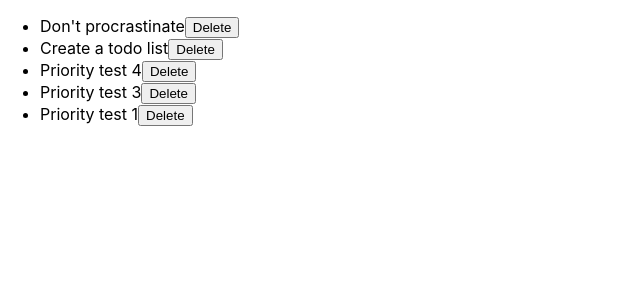
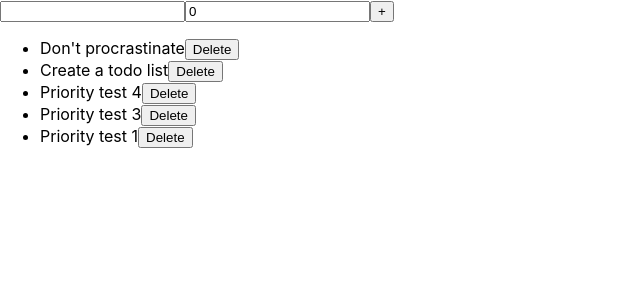
Before and after one commit to MiningCow/react-todo, a React (Create React App) app: page / in a window 1280 px wide. Shown: the top 300 px of the page, without its empty margins (0-640 px from the left). Built offline with nearby package versions, Linux system fonts and the light colour scheme.

Commit message:
Add create todo input

```diff
--- a/src/App.tsx
+++ b/src/App.tsx
@@ -1,4 +1,4 @@
-import { FC } from "react";
+import { useState, FC } from "react";
 import { v4 as uuidv4 } from 'uuid';
 import TodoList from "./TodoList";
 import "./App.css";
@@ -18,8 +18,39 @@ const App: FC = () => {
     { title: "Don't procrastinate", priority: 11, id: uuidv4() }
   ]
 
+  const [todos, setTodos] = useState<todoItem[]>(initialTodos);
+  const [title, setTitle] = useState("");
+  const [priority, setPriority] = useState<number>(0);
+
+  const handleCreateTodo = () => {
+    if (title) {
+      setTodos([...todos, { title: title, priority: priority, id: uuidv4()}])
+      setTitle("");
+      setPriority(0);
+    } else {
+      alert("Todo title cannot be empty");
+    }
+  }
+
+  const deleteTodo = (id: string) => {
+      setTodos(todos.filter(todo => todo.id !== id));
+  }
+
   return (
-    <TodoList initialTodos={initialTodos}/>
+    <>
+      <input
+        type="text"
+        value={title}
+        onChange={(e) => setTitle(e.target.value)}
+      />
+      <input
+        type="number"
+        value={priority}
+        onChange={(e) => setPriority(Number(e.target.value))}
+      />
+      <button onClick={() => handleCreateTodo()}>+</button>
+      <TodoList todos={todos} deleteTodo={deleteTodo} />
+    </>
   );
 }
 
--- a/src/TodoList.tsx
+++ b/src/TodoList.tsx
@@ -1,23 +1,17 @@
-import { useState, FC } from "react";
+import { FC } from "react";
 import TodoItem from "./TodoItem";
 import { todoItem } from "./App";
 
-interface Props { initialTodos: todoItem[] }
+interface Props { todos: todoItem[], deleteTodo: (title: string) => void; }
 
-const TodoList: FC<Props> = ({ initialTodos }) => {
-    // const [todos, setTodos] = useState(initialTodos);
-    const [todos, setTodos] = useState<todoItem[]>(initialTodos);
-
-    const deleteTodo = (id: string) => {
-        setTodos(todos.filter(todo => todo.id !== id));
-    }
+const TodoList: FC<Props> = ({ todos, deleteTodo }) => {
 
     const sortedTodos = () => {
         const sortedTodos = [...todos];
         sortedTodos.sort((a, b) => b.priority - a.priority);
         return (
             sortedTodos.map(todo => (
-                <TodoItem title={todo.title} handleDelete={deleteTodo} id={todo.id}/>
+                <TodoItem key={todo.id} title={todo.title} handleDelete={deleteTodo} id={todo.id}/>
             ))
         )
     }
```
